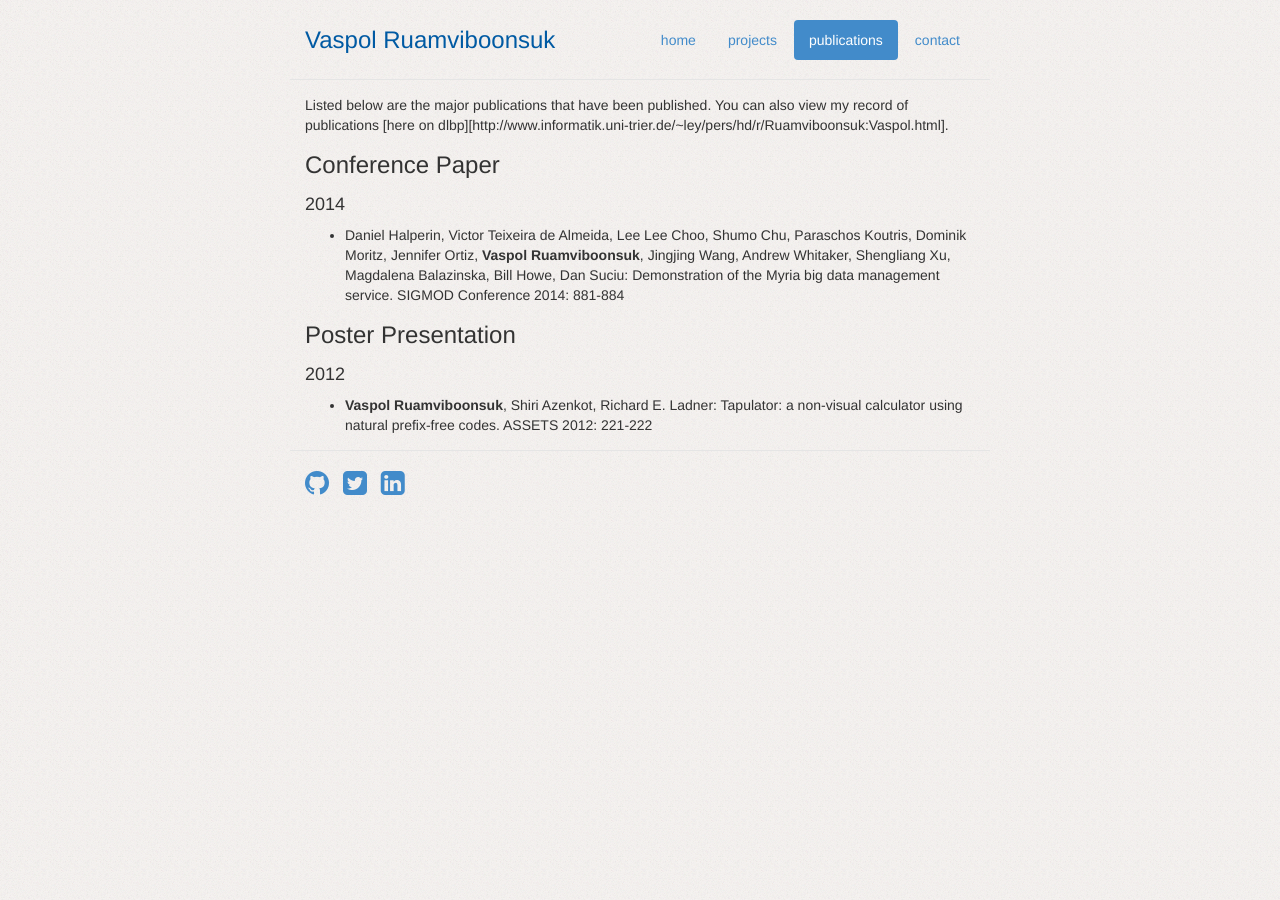
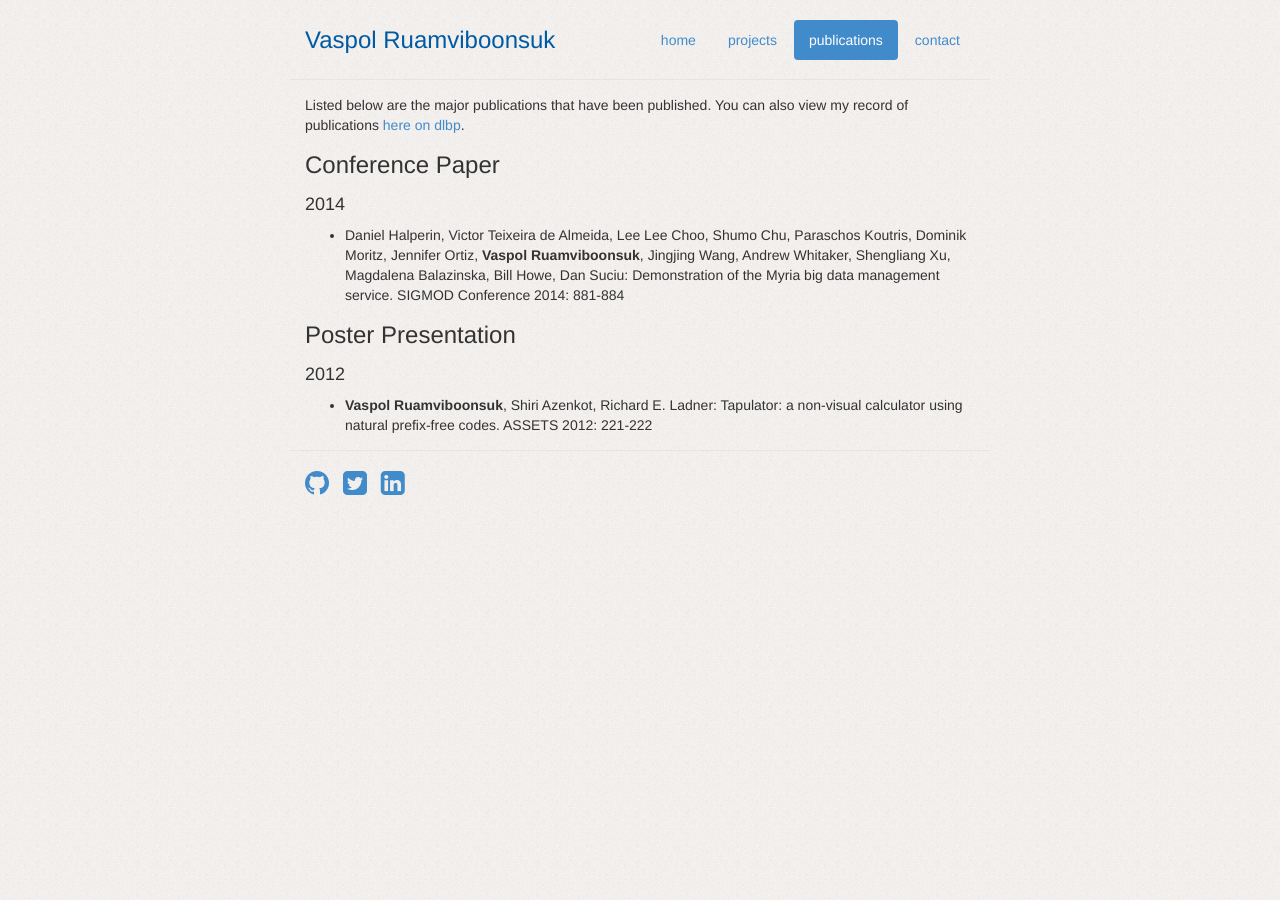
Before and after one commit to paivaspol/paivaspol.github.io, a Jekyll site: the page built from publications.md, in a window 1280 px wide. Built offline with Jekyll 4.4.1, drawn with Linux system fonts in a browser that asks for light colours; Markdown is read by kramdown in place of the engine named in the settings.

Commit message:
first minimal version

```diff
--- a/publications.md
+++ b/publications.md
@@ -3,7 +3,7 @@ layout: default
 title: Publications
 ---
 
-Listed below are the major publications that have been published. You can also view my record of publications [here on dlbp][http://www.informatik.uni-trier.de/~ley/pers/hd/r/Ruamviboonsuk:Vaspol.html].
+Listed below are the major publications that have been published. You can also view my record of publications [here on dlbp](http://www.informatik.uni-trier.de/~ley/pers/hd/r/Ruamviboonsuk:Vaspol.html).
 
 ### Conference Paper
 
```
Also changed, not shown: projects.md (+1 -1 lines).
